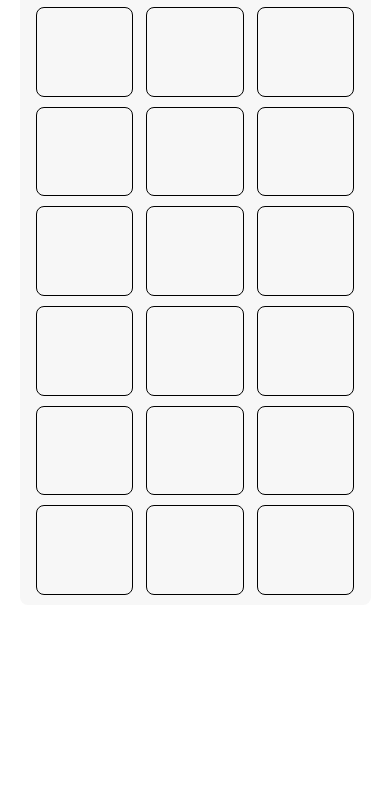
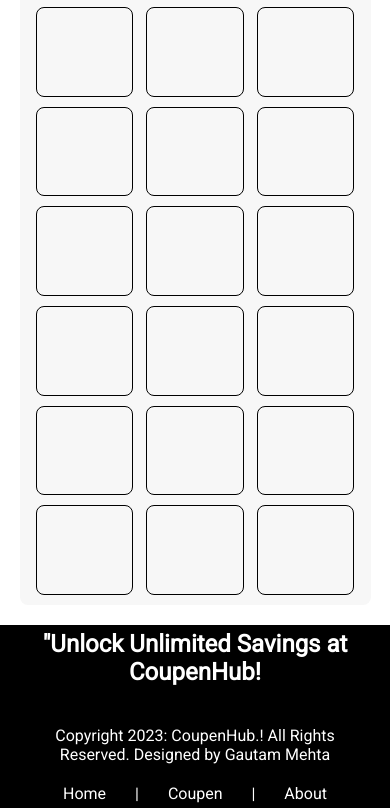
Before and after one commit to Gautammeh/CoupenHub, a plain HTML site: page coupen.html in a window 390 px wide. Shown: the part 361-1169 px from the top of the page. Before the commit the page ends 986 px from the top, so only its background shows below. Drawn offline with nearby package versions, Linux system fonts and the light colour scheme.

Commit message:
responsive task

```diff
--- a/coupen.html
+++ b/coupen.html
@@ -76,6 +76,22 @@
 
 
     </div>
+
+    <section id="footer">
+        <h1>"Unlock Unlimited Savings at CoupenHub!</h1>
+        <div class="footer-content">
+            <p>Copyright 2023: CoupenHub.! All Rights Reserved. Designed by Gautam Mehta</p>
+
+            <div class="footer-links">
+                <a href="./index.html">Home</a>|
+                <a href="./coupen.html">Coupen</a>|
+                <a href="./about.html">About</a>
+        </div>
+
+
+
+        </div>
+    </section>
 </body>
 <script>
         const hamburger = document.getElementById("hamburger");
--- a/style.css
+++ b/style.css
@@ -263,23 +263,26 @@ nav > .right > button:hover{
 /*----------------FOOTER---------------------*/
 #footer{
     background-color: black;
-    height: 20vh;
+
     color: white;
     text-align: center;
     padding: 5px 30px;
 }
 
 .footer-content{
+    width: 100%;
     display: flex;
-    margin-top: 20px;
+    align-items: center;
+    height: 100%;
+    margin-top: 40px;
     justify-content: space-around;
+    /* border: 1px solid rgb(88, 88, 88); */
 }
 
 .footer-links{
     width: 30%;
     display: flex;
     justify-content: space-around;
-    /* border: 1px solid white; */
 }
 
 .footer-links > a{
@@ -513,10 +516,10 @@ color: white;
     }
 
     .container > .leftbox {
-        height: 50%;
+        /* height: 50%; */
     }
     .container > .box{
-        height: 50%;
+        /* height: 50%; */
     }
 
     #coupens > h1 {
@@ -524,7 +527,7 @@ color: white;
         font-size: 4.5vmax;}
     #footer {
         background-color: black;
-        height: 40vh;
+        /* height: 40vh; */
         color: white;
         text-align: center;
         padding: 5px 30px;
```
Also changed, not shown: about.html (+3 -3 lines), index.html (+3 -3 lines).
